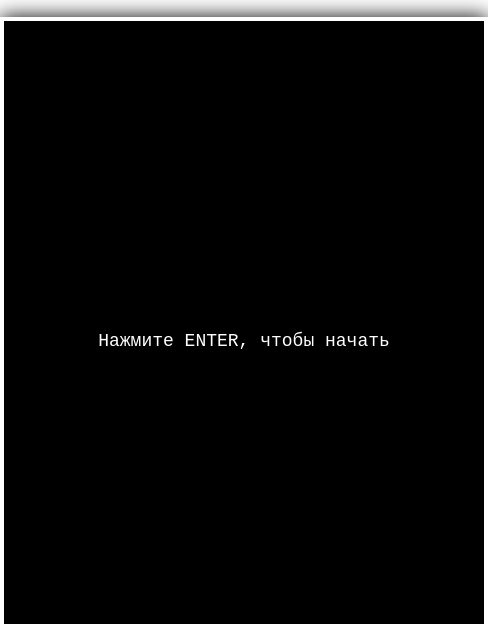
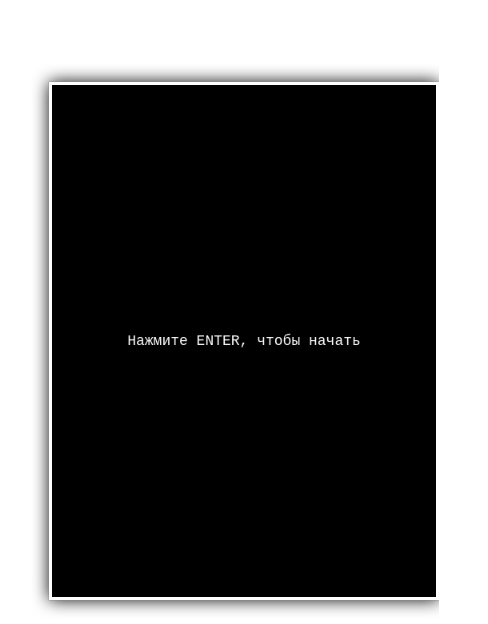
Before and after one commit to Montek1o/wb-task-l2, a plain HTML site: page tetris/index.html in a window 390 px wide. Shown: the part 91-715 px from the top of the page, 488 px wide, since content can reach past the window. Drawn offline with Linux system fonts and the light colour scheme.

Commit message:
feat: adaptive tetris

```diff
--- a/tetris/src/assets/styles/base.css
+++ b/tetris/src/assets/styles/base.css
@@ -10,6 +10,7 @@ body {
   color: white;
   background: url('../img/tetris-bg.jpg');
   background-size: cover;
+  background-repeat: no-repeat;
 }
 
 h1 {
@@ -25,3 +26,9 @@ h2 {
   max-width: 700px;
   margin: 0 auto;
 }
+
+@media (max-width: 490px) {
+  body {
+    background-attachment: fixed;
+  }
+}
--- a/tetris/src/assets/styles/main.css
+++ b/tetris/src/assets/styles/main.css
@@ -22,3 +22,13 @@
 .git {
   width: 60px;
 }
+
+@media (max-width: 490px) {
+  .playfield {
+    height: 590px;
+  }
+
+  .playfield canvas {
+    transform: scale(0.8);
+  }
+}
```
